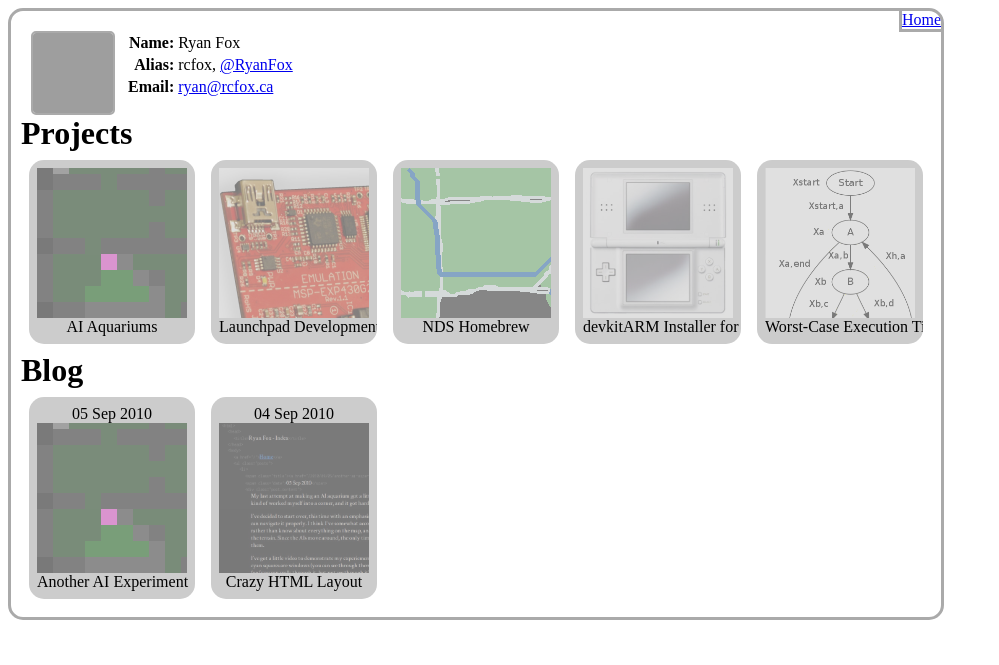
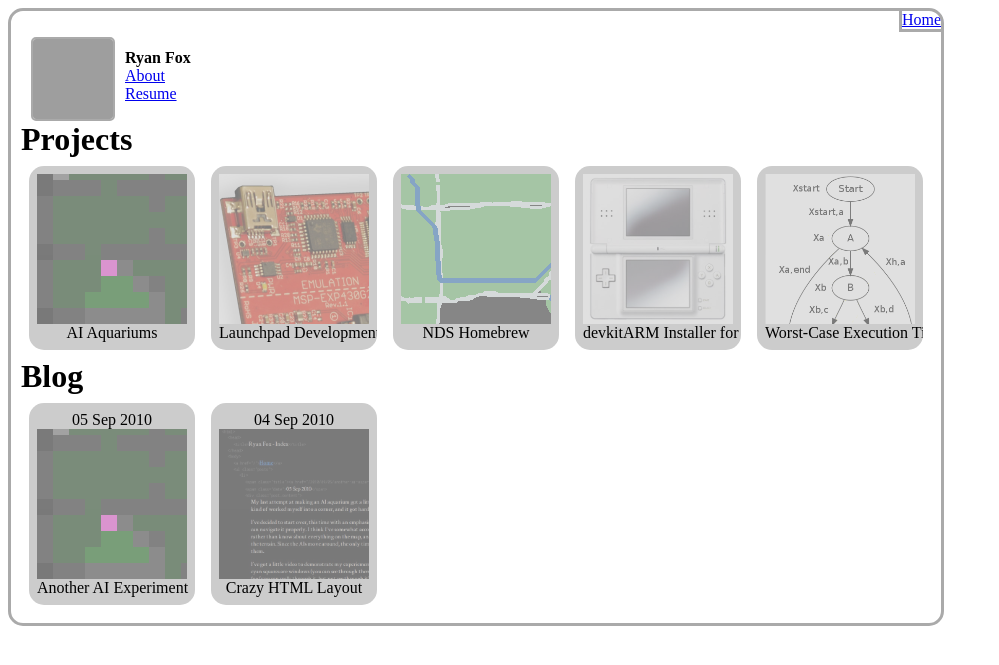
Before and after one commit to rcfox/rcfox.github.com, a Jekyll site: the page built from index.html, in a window 1280 px wide, cut to the strip 0-665 px from the top of the page. Shown: the whole strip, without its empty margins (0-999 px from the left). Built offline with Jekyll 4.4.1, drawn with Linux system fonts in a browser that asks for light colours; nearby versions of some CDN libraries; Markdown is read by kramdown in place of the engine named in the settings; grey boxes are pictures that could not be loaded.

Commit message:
Added links to about and resume. Added a little bit about myself in the about page.

```diff
--- a/_layouts/index.html
+++ b/_layouts/index.html
@@ -2,6 +2,7 @@
   <head>
 	<title>Ryan Fox - {{ page.title }}</title>
 	<link rel="stylesheet" type="text/css" href="/css/default.css" />
+	<script type="text/javascript" src="http://ajax.googleapis.com/ajax/libs/jquery/1.4.4/jquery.min.js"></script>
 	<script type="text/javascript">
 	function truncate()
 	{
@@ -18,28 +19,17 @@
     </script>
   </head>
   <body onload="truncate()">
-	<div id="container" class="vcard">
+	<div id="container">
 	  <div id="nav">
-		<a class="url" href="/" rel="home">Home</a>
+		<a href="/" rel="home">Home</a>
 	  </div>
 	  <div id="header">
-		<img class="profile photo" src="http://www.gravatar.com/avatar/fcc79759f6398caee5df36cde61b36b7?s=80"/>
-		<table>
-		  <tr>
-			<th>Name:</th><td class="fn">Ryan Fox</td>
-		  </tr>
-		  <tr>
-			<th>Alias:</th><td><span class="nickname">rcfox</span>, <a class="url" href="http://twitter.com/RyanFox">@RyanFox</a></td>
-		  </tr>
-		  <tr>
-			<th>Email:</th><td><a class="email" href="mailto:ryan@rcfox.ca">ryan@rcfox.ca</a></td>
-		  </tr>
-		</table>
-		<div class="hidden adr">
-		  <span class="locality">Waterloo</span>
-		  <span class="region">Ontario</span>
-		  <span class="country">Canada</span>
-		</div>
+		<img class="profile" src="http://www.gravatar.com/avatar/fcc79759f6398caee5df36cde61b36b7?s=80"/>
+		<ul class="menu">
+		  <li><b>Ryan Fox</b></li>
+		  <li><a href="about">About</a></li>
+		  <li><a href="resume">Resume</a></li>
+		</ul>
 	  </div>
 
 	  <div id="content">
--- a/css/default.css
+++ b/css/default.css
@@ -38,3 +38,6 @@ object { margin-bottom: 10px; }
 pre code { border: 2px dashed #aaa; display: block; padding: 10px; }
 
 .hidden { display: none; }
+
+.social { list-style-type: none; margin-top: 40px; margin-left: -40px; }
+.menu { list-style-type: none; position: relative; top: 12px; }
```
Also changed, not shown: about/index.html (+22 -0 lines).
